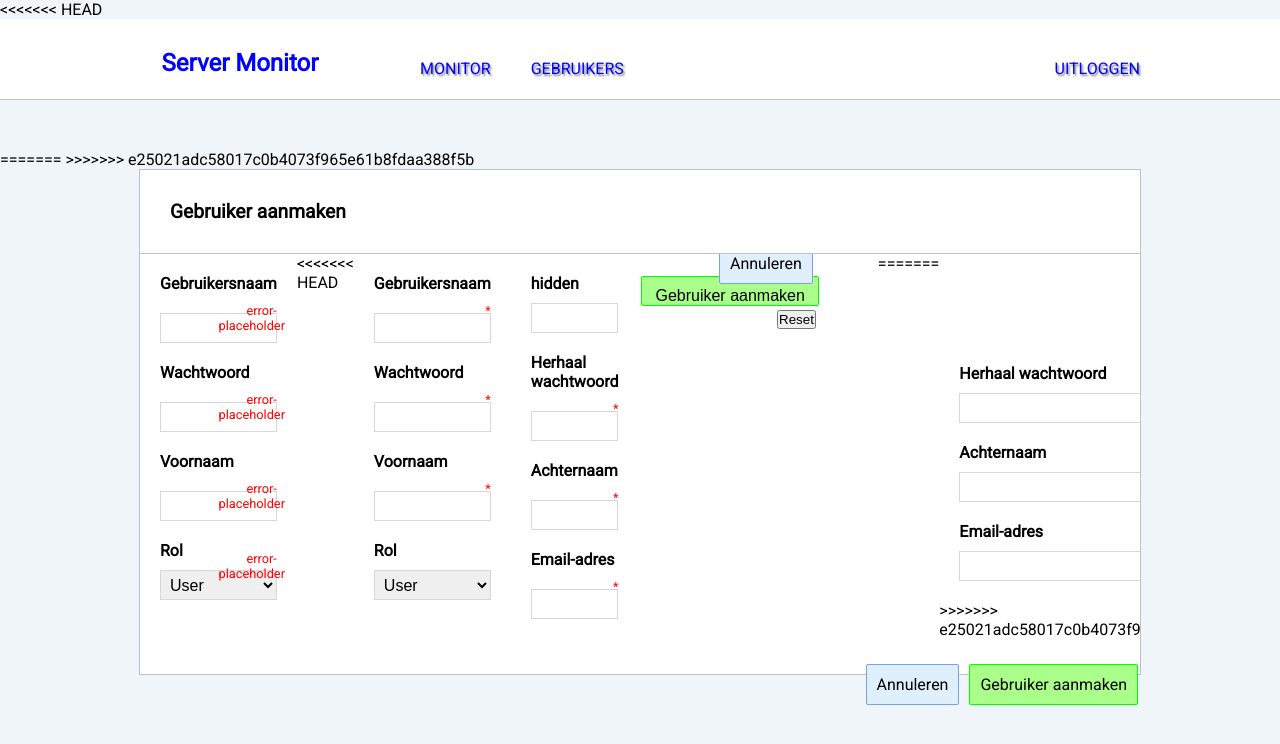
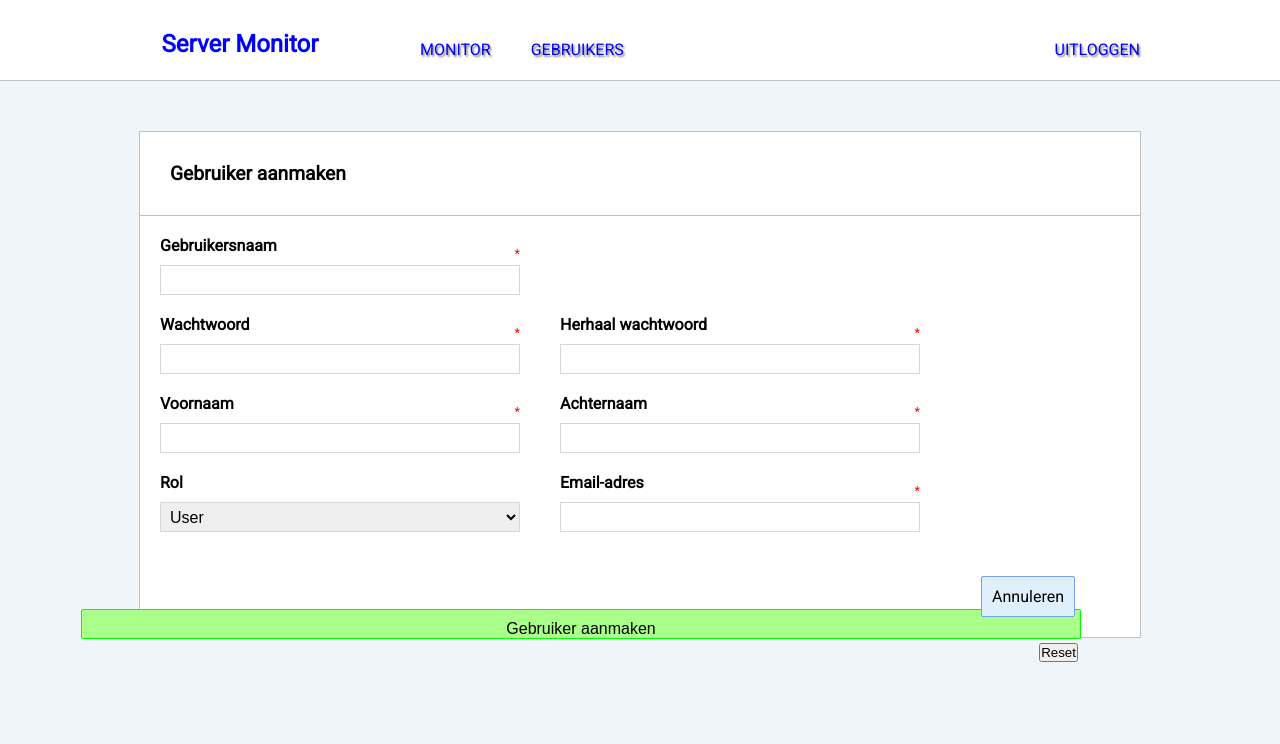
Before and after one commit to miwc14blue/ServerMonitor, a PHP site: page /html/userManipulation.php in a window 1280 px wide. Shown: the top 744 px of the page. Run offline with PHP 8.4, Linux system fonts and the light colour scheme; the visitor is signed in with stand-in values (Sample User, id 1); data that the repository does not hold is empty.

Commit message:
Merge with master

```diff
--- a/html/userManipulation.php
+++ b/html/userManipulation.php
@@ -8,15 +8,16 @@ if(!isset($_SESSION['username']) || !($_SESSION['role']=='admin')){
 ?>
 
 <!DOCTYPE html>
-<<<<<<< HEAD
 <html>
+
     <head>
         <meta charset="utf-8">
-        <title>Gebruiker maken/aanpassen</title>
+        <title>Gebruiker <?php echo $state ?></title>
         <link rel="stylesheet" type="text/css" href="../css/styles.css">
         <link rel="stylesheet" type="text/css" href="../css/styles-updateUserForm.css">
         <link href="https://fonts.googleapis.com/css?family=Roboto" rel="stylesheet">
     </head>
+
     <body>
         <?php
             include_once("../lib/AttributeValidator.php");
@@ -164,102 +165,48 @@ if(!isset($_SESSION['username']) || !($_SESSION['role']=='admin')){
 /////////////////////////////////////////////////////////Form starts here////////////////////////////////////////////////////////////////////
 
       ?>
-=======
-<html>
-<head>
-  <meta charset="utf-8">
-  <title>Gebruiker <?php echo $state ?></title>
-  <link rel="stylesheet" type="text/css" href="../css/styles.css">
-  <link rel="stylesheet" type="text/css" href="../css/styles-updateUserForm.css">
-  <script type="text/javascript" src="../js/sessionDestroyer.js"></script>
-  <link href="https://fonts.googleapis.com/css?family=Roboto" rel="stylesheet">
-</head>
-<body>
-  <?php
-  require_once('menu.php');
-  ?>
->>>>>>> e25021adc58017c0b4073f965e61b8fdaa388f5b
-
         <div class="page">
             <div class="wrapper">
                 <div class="header-container">
                     <h2>Gebruiker <?php echo $state ?></h2>
                 </div>
-      <form method="POST" action="../API/createUser.php">
+                <form method="POST" action="userManipulation.php">
                     <div class="column-container">
                         <div class="column column-left">
                             <p>
                                 <label>Gebruikersnaam
-                <span class="error"><?php echo "error-placeholder"; ?></span>
-                <input name='userName' type="text" class="input-field"/>
-              </label>
-            </p>
-            <p>
-              <label>Wachtwoord
-                <span class="error"><?php echo "error-placeholder"; ?></span>
-                <input name='password1' type="text" class="input-field"/>
-              </label>
-            </p>
-            <p>
-              <label>Voornaam
-                <span class="error"><?php echo "error-placeholder"; ?></span>
-                <input name='firstName' type="text" class="input-field"/>
-              </label>
-            </p>
-            <p>
-              <label>Rol
-                <span class="error"><?php echo "error-placeholder"; ?></span>
-                <select name="rol">
-                  <option value="User">User</option>
-                  <option value="Administrator">Administrator</option>
-                </select>
-              </label>
-            </p>
-          </div>
-<<<<<<< HEAD
-          <form method="POST" action="userManipulation.php">
-              <div id="containerLinks">
-                  <p>
-                      <label>Gebruikersnaam
                                     <span class="error">* <?php echo $userNameErr;?></span>
-                          <input name='userName' type="text" value="<?php echo $userName;?>" class="input-field"/>
+                                    <input name='userName' type="text" value="<?php echo $userName;?>" class="input-field" />
                                 </label>
                             </p>
                             <p>
                                 <label>Wachtwoord
                                     <span class="error">* <?php echo $passwordErr;?> </span>
-                          <input name='password1' type="text" value="<?php echo $password1;?>" class="input-field"/>
+                                    <input name='password1' type="text" value="<?php echo $password1;?>" class="input-field" />
                                 </label>
                             </p>
                             <p>
                                 <label>Voornaam
                                     <span class="error">* <?php echo $firstNameErr;?></span>
-                          <input name='firstName' type="text" value="<?php echo $firstName;?>" class="input-field"/>
+                                    <input name='firstName' type="text" value="<?php echo $firstName;?>" class="input-field" />
                                 </label>
                             </p>
                             <p>
                                 <label>Rol
                                     <span class="error"></span>
                                     <select name="role">
-                              <option value="User"  selected>User</option>
+                                        <option value="User" selected>User</option>
                                         <!--           TODO: pre-seleced value user does not show on screen-->
                                         <option value="Administrator">Administrator</option>
                                     </select>
                                 </label>
                             </p>
                         </div>
-
-              <div id="containerRechts">
-                  <p>
-                      <label>hidden
-                        <input class="input-field"/>
-                      </label>
-                  </p>
-
+                <div class="column column-right">
                     <p>
                         <label>Herhaal wachtwoord
                             <span class="error">* <?php echo $passwordErr;?></span>
-                        <input name='password2' type="text" value="<?php echo $password2;?>" class="input-field"/>
+                            <input name='password2' type="text" value="<?php echo $password2;?>" class="input-field" />
                         </label>
                     </p>
                     <p>
@@ -275,11 +222,10 @@ if(!isset($_SESSION['username']) || !($_SESSION['role']=='admin')){
                         </label>
                     </p>
                 </div>
-
+            </div>
             <div class="zend">
                 <a class="btn" href="userListOverview.php">Annuleren</a>
                 <?php if($state=='bewerken'){ ?>
-
 <!--           TODO: delete button still has to be implemented.-->
                 <a class="btn btn-verwijderen" href="">Gebruiker verwijderen</a>
                 <?php } ?>
@@ -289,41 +235,7 @@ if(!isset($_SESSION['username']) || !($_SESSION['role']=='admin')){
                 <?php } ?>
             </div>
             </form>
-=======
-
-          <div class="column column-right">
-            <p>
-              <label>Herhaal wachtwoord
-                <span class="error"><?php echo "error-placeholder"; ?></span>
-                <input name='password2' type="text" class="input-field"/>
-              </label>
-            </p>
-            <p>
-              <label>Achternaam
-                <span class="error"><?php echo "error-placeholder"; ?></span>
-                <input name='lastName' type="text" class="input-field"/>
-              </label>
-            </p>
-            <p>
-              <label>Email-adres
-                <span class="error"><?php echo "error-placeholder"; ?></span>
-                <input name='email' type="text" class="input-field"/>
-              </label>
-            </p>
->>>>>>> e25021adc58017c0b4073f965e61b8fdaa388f5b
-          </div>
-        </div>
-
-        <div class="zend">
-          <a class="btn" href="userListOverview.php">Annuleren</a>
-          <?php if($state=='bewerken'){ ?>
-            <a class="btn btn-verwijderen" href="">Gebruiker verwijderen</a>
-          <?php } ?>
-          <a class="btn btn-opslaan" href="">Gebruiker <?php echo $state ?></a>
-        </div>
-      </form>
         </div>
         </div>
     </body>
-
     </html>
```
Also changed, not shown: html/userListOverview.php (+2 -20 lines). Lines whose indentation alone changed are shown as unchanged.
